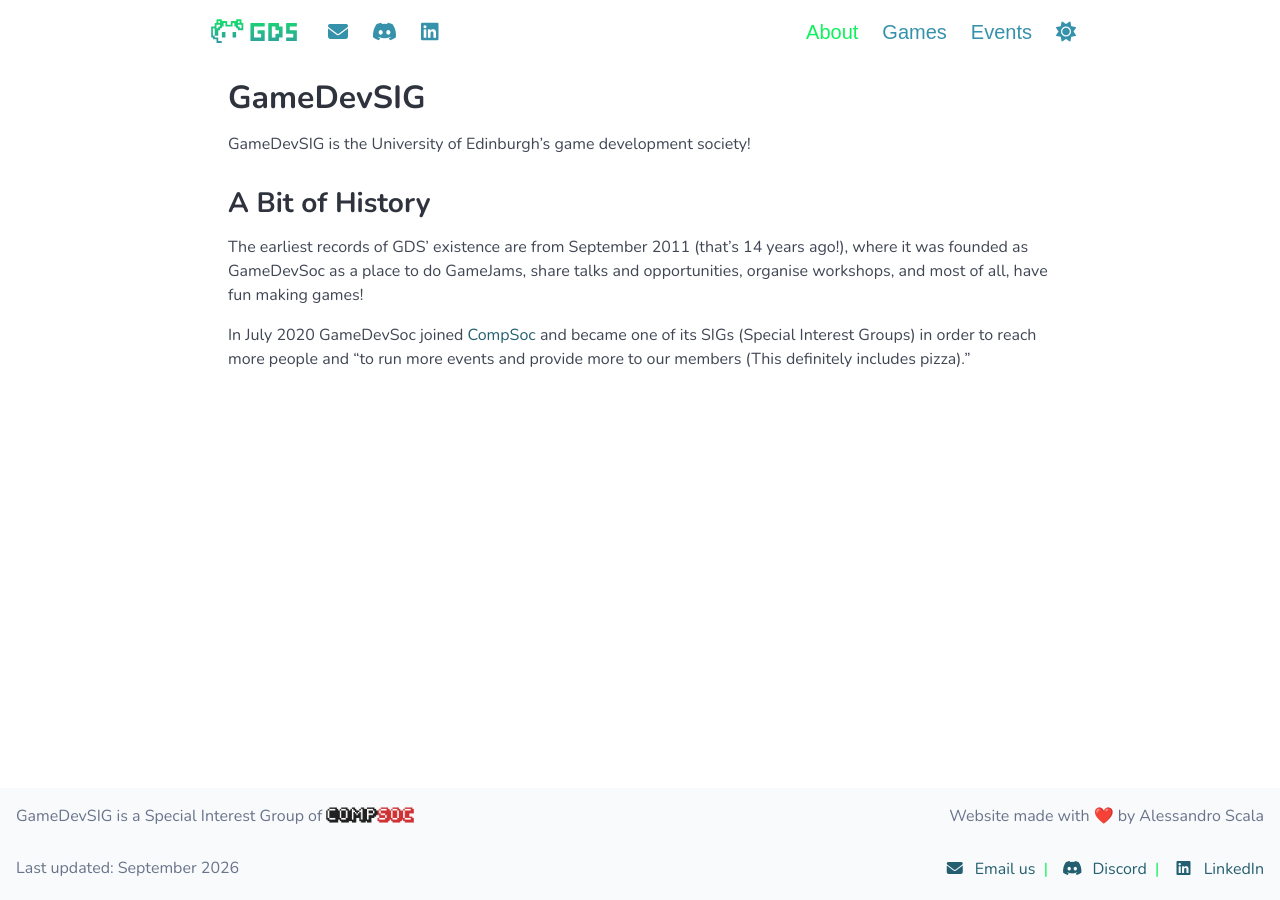
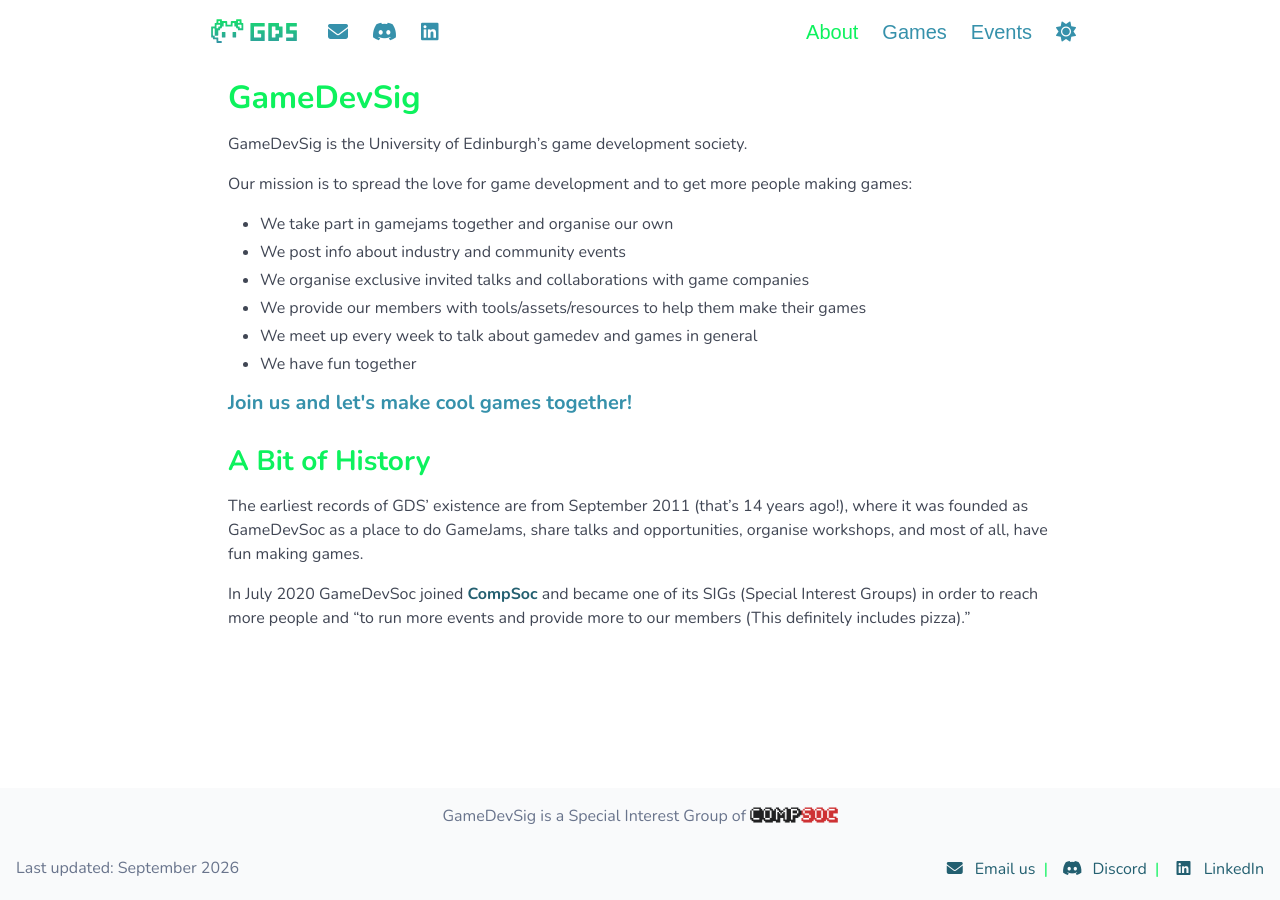
Before and after one commit to GameDevSig/gamedevsig.github.io, a Jekyll site: the page built from about.md, in a window 1280 px wide. Built offline with Jekyll 4.4.1, drawn with Linux system fonts in a browser that asks for light colours; nearby versions of some CDN libraries; some web fonts are replaced.

Commit message:
Change spelling to GameDevSig, update about page, small changes here and there, add freshers pub event, remove fictitious (test) unity workshop event

```diff
--- a/_includes/footer.html
+++ b/_includes/footer.html
@@ -1,16 +1,11 @@
 <footer class="footer p-4">
   <div class="content has-text-grey">
     <div class="columns">
-      <div class="column has-text-left-tablet has-text-centered-mobile">
+      <div class="column has-text-centered">
         <p>
-          GameDevSIG is a Special Interest Group of
+          GameDevSig is a Special Interest Group of
           <a href="{{ site.data.links.compsoc }}" target="_blank" rel="noopener"><img class="inline-icon"
               src="/assets/images/compsoc-logo/compsoc-long.png"></a>
-        </p>
-      </div>
-      <div class="column has-text-right-tablet has-text-centered-mobile is-narrow">
-        <p>
-          Website made with ❤️ by Alessandro Scala
         </p>
       </div>
     </div>
--- a/about.md
+++ b/about.md
@@ -2,18 +2,31 @@
 layout: default
 title: About
 ---
-# GameDevSIG
-GameDevSIG is the University of Edinburgh's game development society!
+{%- assign discord_link = site.data.socials | where_exp:"item",'item.name == "Discord"' | first -%}
+{%- assign discord_link = discord_link.link -%}
 
-## A Bit of History
+<h1 class="has-text-primary">GameDevSig</h1>
+GameDevSig is the University of Edinburgh's game development society.
+
+Our mission is to spread the love for game development and to get more people making games:
+- We take part in gamejams together and organise our own
+- We post info about industry and community events
+- We organise exclusive invited talks and collaborations with game companies
+- We provide our members with tools/assets/resources to help them make their games
+- We meet up every week to talk about gamedev and games in general
+- We have fun together
+
+<h4><a class="has-text-link" target="_blank" href="{{ discord_link }}">Join us and let's make cool games together!</a></h4>
+
+<h2 class="has-text-primary">A Bit of History</h2>
 {% assign foundation_date = site.data.dates.foundation | date: "%s" %}
 {% assign sigification_date = site.data.dates.sigification | date: "%s" %}
 {% assign now = "now" | date: "%s" %}
 {% assign diff_seconds = now | minus: foundation_date %}
 {% assign gds_age = diff_seconds | divided_by: 31557600 %}
 
-The earliest records of GDS' existence are from {{ foundation_date | date: "%B %Y" }} (that's {{ gds_age }} years ago!), where it was founded as GameDevSoc as a place to do GameJams, share talks and opportunities, organise workshops, and most of all, have fun making games!
+The earliest records of GDS' existence are from {{ foundation_date | date: "%B %Y" }} (that's {{ gds_age }} years ago!), where it was founded as GameDevSoc as a place to do GameJams, share talks and opportunities, organise workshops, and most of all, have fun making games.
 
-In {{ sigification_date | date: "%B %Y" }} GameDevSoc joined [CompSoc]({{ site.data.links.compsoc }}) and became one of its SIGs (Special Interest Groups) in order to reach more people and "to run more events and provide more to our members (This definitely includes pizza)."
+In {{ sigification_date | date: "%B %Y" }} GameDevSoc joined **[CompSoc]({{ site.data.links.compsoc }})** and became one of its SIGs (Special Interest Groups) in order to reach more people and "to run more events and provide more to our members (This definitely includes pizza)."
 
 <!-- Since then, GDS has -->
```
Also changed, not shown: _events/2024-12-05-project-share-award-night.md (+1 -1 lines), _events/2026-09-17-freshers_pub_meet copy.md (added, +10 -0 lines), _events/2026-10-01-unity_workshop.md (deleted, +0 -6 lines), events.html (+9 -5 lines), games.html (+7 -0 lines), README.md.
